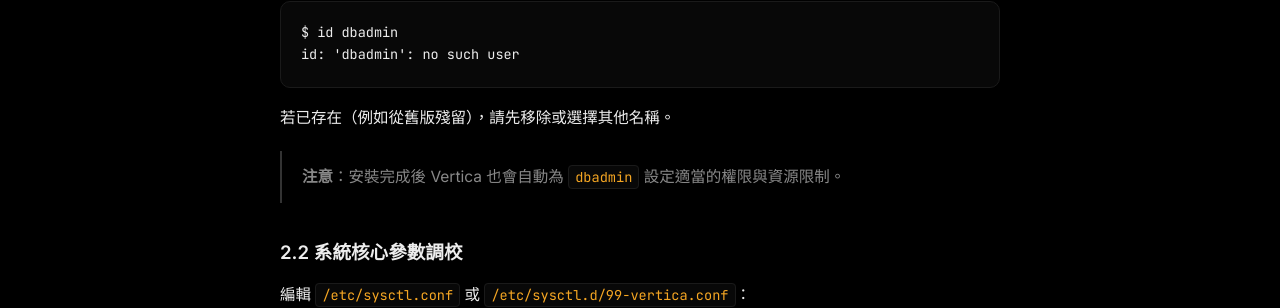
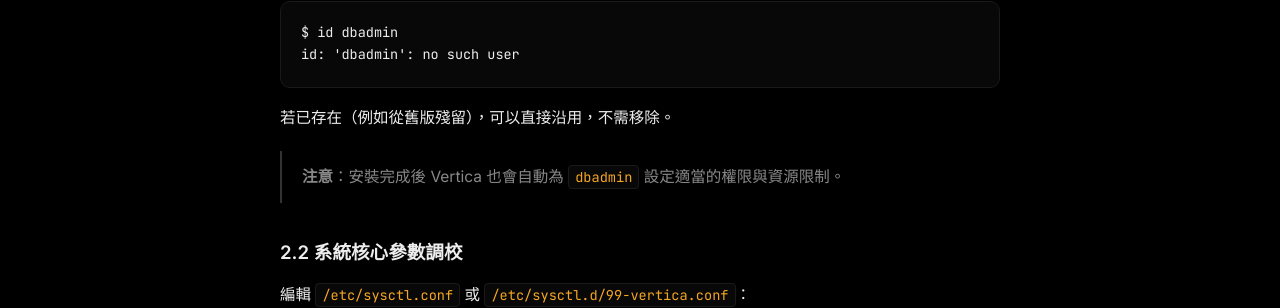
Before and after one commit to achi0012/vertica-tips, a Jekyll site: the page built from _posts/2026-06-20-vertica-installation-guide.md, in a window 1280 px wide and 900 px high, scrolled down 1711 px. Shown: the part 152-460 px from the top of the window. Built offline with Jekyll 4.4.1, drawn with Linux system fonts in a browser that asks for light colours.

Commit message:
Tweak: existing dbadmin user can be reused

````diff
--- a/_posts/2026-06-20-vertica-installation-guide.md
+++ b/_posts/2026-06-20-vertica-installation-guide.md
@@ -63,7 +63,7 @@ $ id dbadmin
 id: 'dbadmin': no such user
 ```
 
-若已存在（例如從舊版殘留），請先移除或選擇其他名稱。
+若已存在（例如從舊版殘留），可以直接沿用，不需移除。
 
 > **注意**：安裝完成後 Vertica 也會自動為 `dbadmin` 設定適當的權限與資源限制。
 
````
